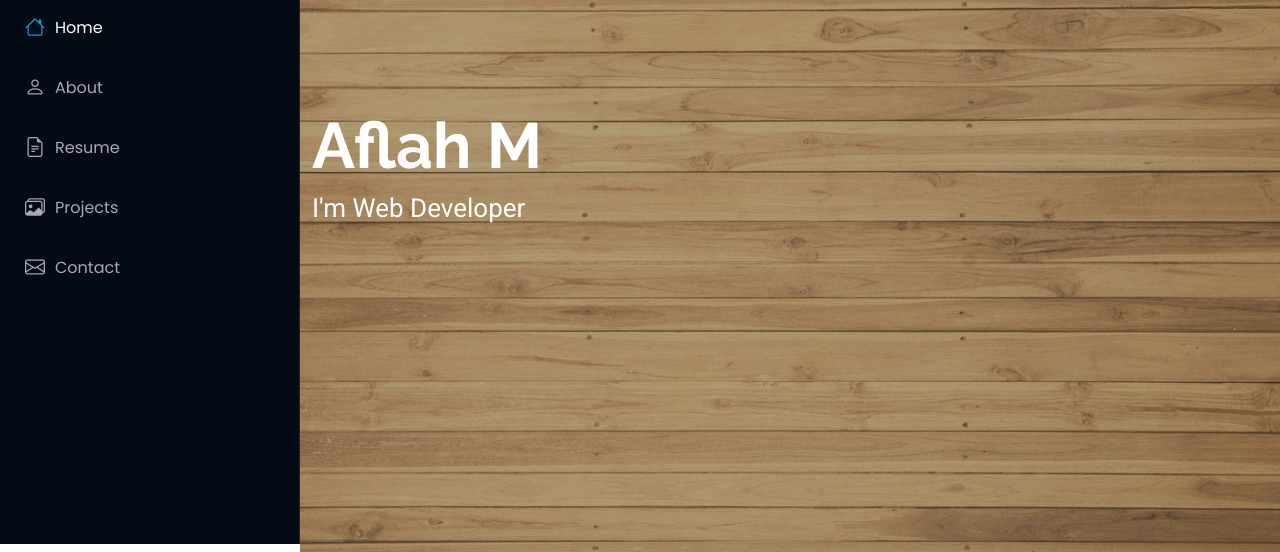
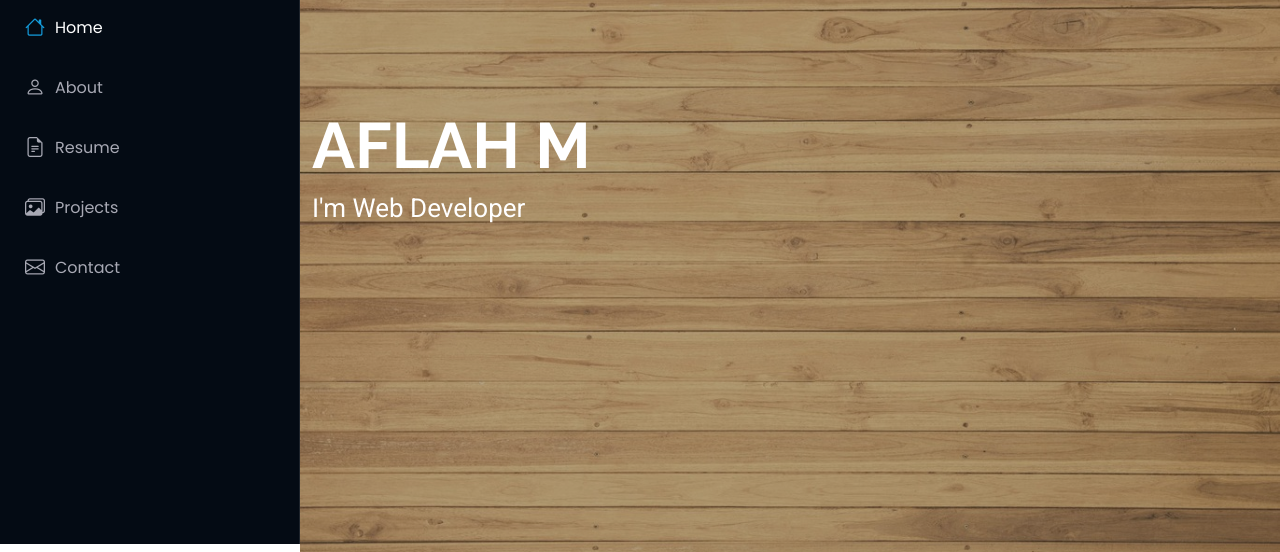
Before and after one commit to aflah-m/Personal-website, a plain HTML site: page index.html in a window 1280 px wide. Shown: the part 256-808 px from the top of the page. Drawn offline with Linux system fonts and the light colour scheme.

Commit message:
Update index.html

```diff
--- a/index.html
+++ b/index.html
@@ -77,7 +77,7 @@
       <img src="assets/img/hero-bg.jpg" alt="" data-aos="fade-in" class="">
 
       <div class="container" data-aos="fade-up" data-aos-delay="100">
-        <h2>Aflah M</h2>
+        <h2>AFLAH M</h2>
         <p>I'm Web Developer </p>
       </div>
 
```
